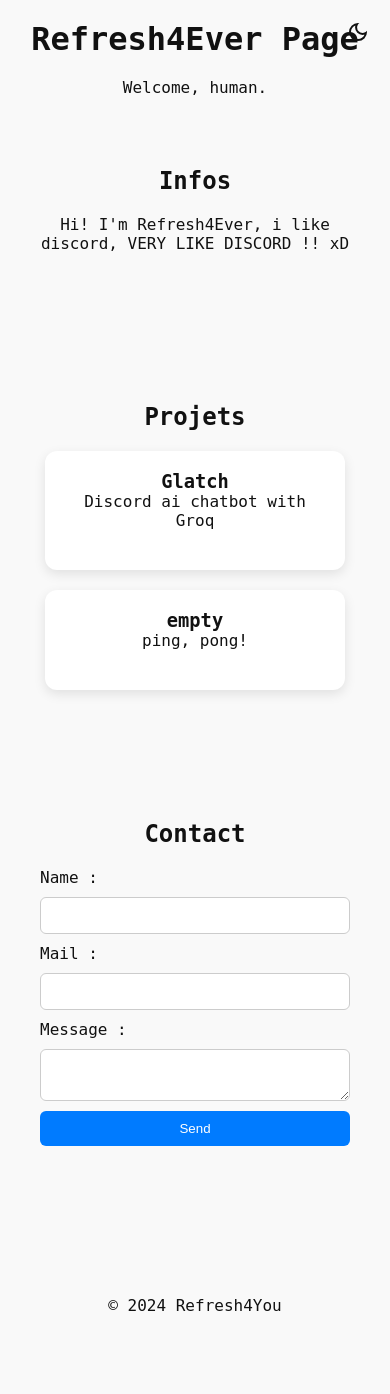
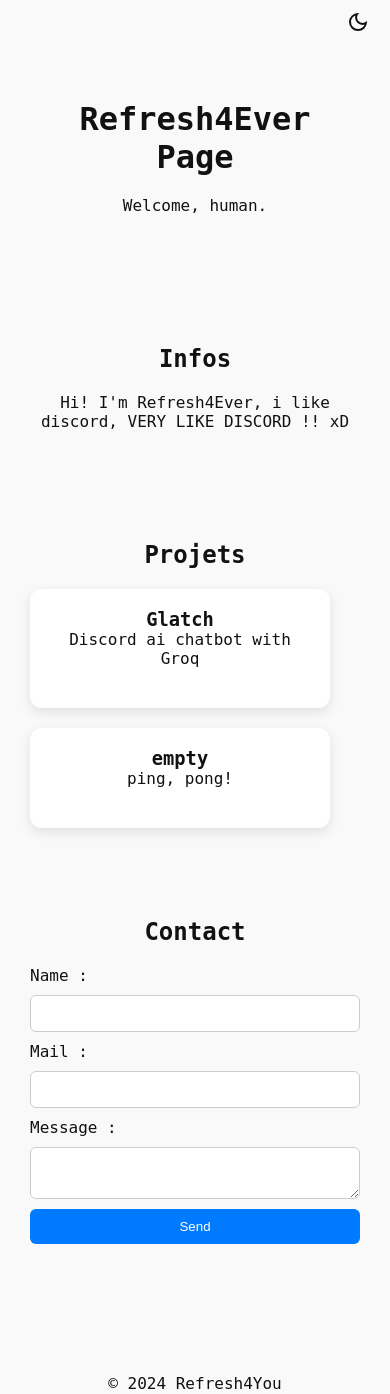
Before and after one commit to 9stown/9stown.github.io, a PHP site: page / in a window 390 px wide. Shown: the top 1394 px of the page. Before the commit the page ends 1311 px from the top, so only its background shows below. Run offline with PHP 8.4, Linux system fonts and the light colour scheme; some web fonts are replaced.

Commit message:
Update styles.css

```diff
--- a/styles.css
+++ b/styles.css
@@ -7,13 +7,20 @@
 body {
     font-family: 'Cascadia Mono', monospace;
     transition: background-color 0.5s, color 0.5s;
-    overflow-x: hidden; /* Evite le scroll horizontal */
+    overflow-x: hidden; /* Eviter le scroll horizontal */
+    overflow-y: hidden; /* Eviter le scroll vertical */
+    min-height: 100vh; /* S'assure que le contenu occupe toute la hauteur de l'écran */
 }
 
 .page-wrapper {
     max-width: 1200px;
     margin: 0 auto;
     padding: 20px;
+}
+
+header {
+    padding: 100px 20px; /* Ajoute de l'espace pour abaisser le texte */
+    text-align: center;
 }
 
 h1, h2, p {
@@ -132,3 +139,22 @@ footer {
 .dark-theme button:hover {
     background-color: #555555;
 }
+
+/* Media Queries pour une meilleure responsivité */
+@media (max-width: 768px) {
+    header {
+        padding: 80px 20px; /* Réduire le padding pour petits écrans */
+    }
+
+    .section {
+        padding: 30px 10px; /* Réduire l'espace autour des sections pour petits écrans */
+    }
+
+    .project-grid {
+        flex-direction: column; /* Empile les projets sur petits écrans */
+    }
+
+    .theme-toggle {
+        top: 10px; /* Ajuste la position de l'icône pour petits écrans */
+    }
+}
```
